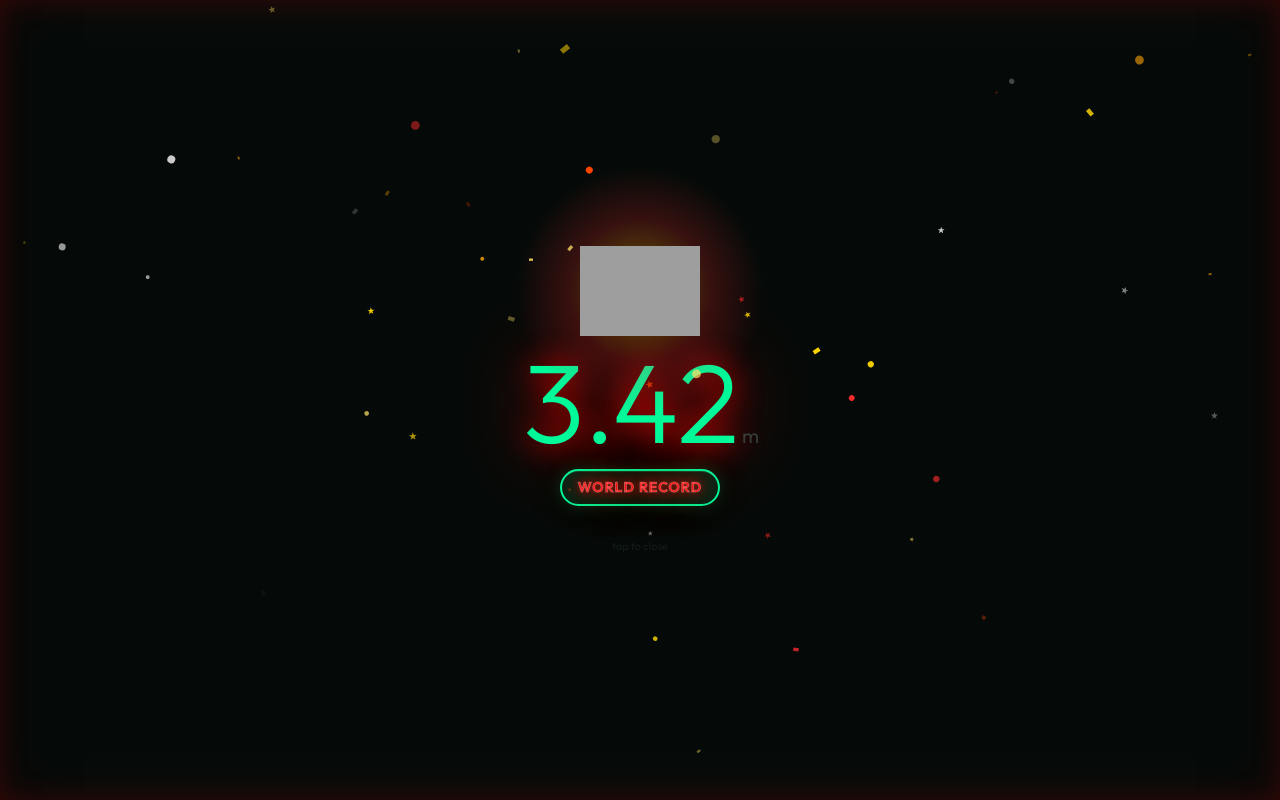
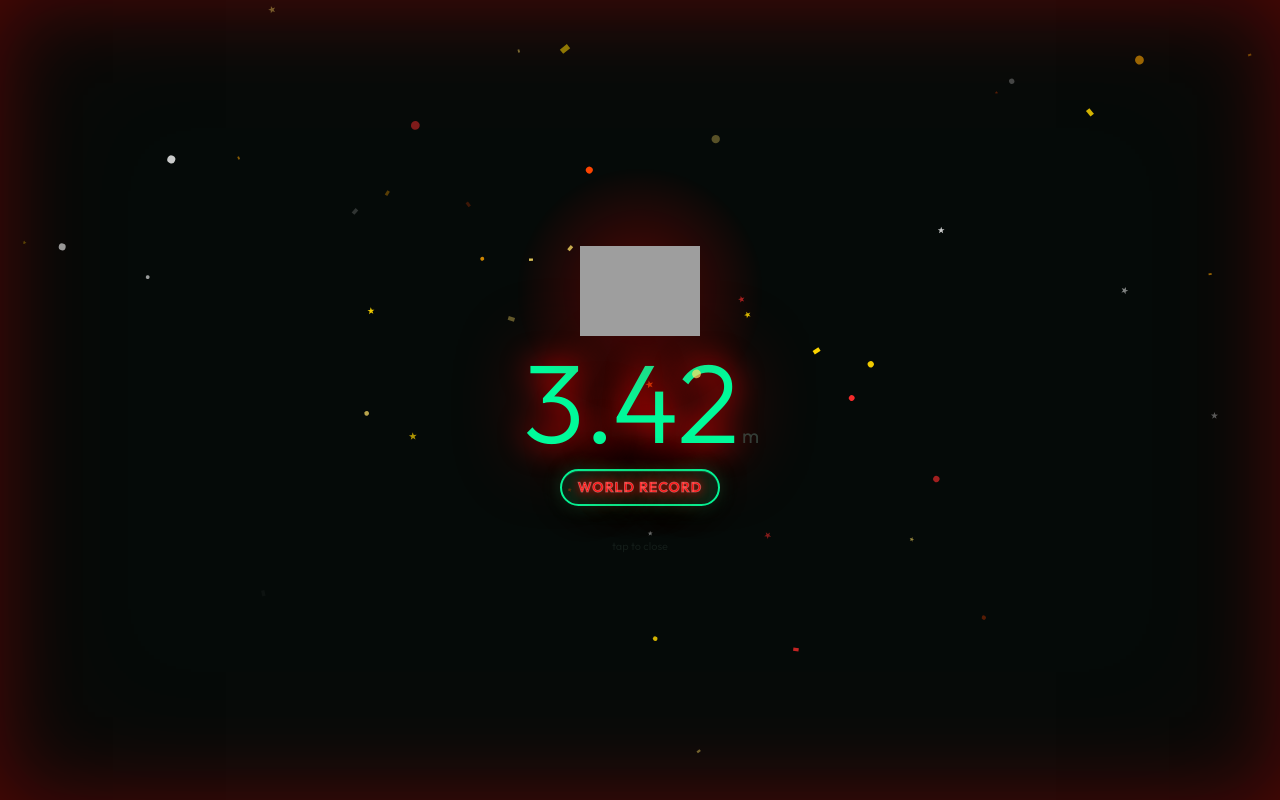
Before and after one commit to rikioooooooooo/throw-to-win, a Next.js app: page /en/debug in a window 1280 px wide. Both pictures are taken after a click on the button "🌍 World #1 (WR)". Built offline with nearby package versions, Linux system fonts and the light colour scheme; grey boxes are pictures that could not be loaded.

Commit message:
feat: 画面縁グロー3倍拡大 + アイコン背景グローも全色同期点滅

```diff
--- a/src/app/[locale]/debug/page.tsx
+++ b/src/app/[locale]/debug/page.tsx
@@ -131,17 +131,17 @@ export default function DebugPage() {
         const w5 = achievementResult.worldTop5Rank;
         const c5 = achievementResult.countryTop5Rank;
         const g = wr
-          ? { hc: "rank-height-wr", bg: "radial-gradient(circle, rgba(255,215,0,0.4) 0%, rgba(255,45,45,0.2) 40%, transparent 70%)", tc: "rank-glow-wr", cc: "rank-card-wr" }
-          : w5 === 2 ? { hc: "rank-height-gold", bg: "radial-gradient(circle, rgba(255,215,0,0.35) 0%, transparent 65%)", tc: "rank-glow-gold", cc: "rank-card-gold" }
-          : w5 === 3 ? { hc: "rank-height-silver", bg: "radial-gradient(circle, rgba(192,192,192,0.3) 0%, transparent 65%)", tc: "rank-glow-silver", cc: "rank-card-silver" }
-          : w5 === 4 ? { hc: "rank-height-bronze", bg: "radial-gradient(circle, rgba(205,127,50,0.25) 0%, transparent 65%)", tc: "rank-glow-bronze", cc: "rank-card-bronze" }
-          : w5 === 5 ? { hc: "rank-height-accent", bg: "radial-gradient(circle, rgba(0,250,154,0.2) 0%, transparent 65%)", tc: "rank-glow-accent", cc: "rank-card-accent" }
-          : c5 === 1 ? { hc: "rank-height-c1", bg: "radial-gradient(circle, rgba(0,250,154,0.3) 0%, transparent 65%)", tc: "rank-glow-country1", cc: "rank-card-c1" }
-          : c5 === 2 ? { hc: "rank-height-accent", bg: "radial-gradient(circle, rgba(0,250,154,0.25) 0%, transparent 65%)", tc: "rank-glow-accent", cc: "rank-card-accent" }
-          : c5 === 3 ? { hc: "rank-height-teal", bg: "radial-gradient(circle, rgba(0,200,180,0.2) 0%, transparent 65%)", tc: "rank-glow-teal", cc: "rank-card-teal" }
-          : c5 === 4 ? { hc: "", bg: "radial-gradient(circle, rgba(0,250,154,0.15) 0%, transparent 65%)", tc: "", cc: "" }
-          : c5 === 5 ? { hc: "", bg: "", tc: "", cc: "" }
-          : { hc: "", bg: "", tc: "", cc: "" };
+          ? { hc: "rank-height-wr", bc: "rank-badge-wr", tc: "rank-glow-wr", cc: "rank-card-wr" }
+          : w5 === 2 ? { hc: "rank-height-gold", bc: "rank-badge-gold", tc: "rank-glow-gold", cc: "rank-card-gold" }
+          : w5 === 3 ? { hc: "rank-height-silver", bc: "rank-badge-silver", tc: "rank-glow-silver", cc: "rank-card-silver" }
+          : w5 === 4 ? { hc: "rank-height-bronze", bc: "rank-badge-bronze", tc: "rank-glow-bronze", cc: "rank-card-bronze" }
+          : w5 === 5 ? { hc: "rank-height-accent", bc: "rank-badge-accent", tc: "rank-glow-accent", cc: "rank-card-accent" }
+          : c5 === 1 ? { hc: "rank-height-c1", bc: "rank-badge-c1", tc: "rank-glow-country1", cc: "rank-card-c1" }
+          : c5 === 2 ? { hc: "rank-height-accent", bc: "rank-badge-accent", tc: "rank-glow-accent", cc: "rank-card-accent" }
+          : c5 === 3 ? { hc: "rank-height-teal", bc: "rank-badge-teal", tc: "rank-glow-teal", cc: "rank-card-teal" }
+          : c5 === 4 ? { hc: "", bc: "", tc: "", cc: "" }
+          : c5 === 5 ? { hc: "", bc: "", tc: "", cc: "" }
+          : { hc: "", bc: "", tc: "", cc: "" };
 
         const statusParts: string[] = [];
         if (achievementResult.isWorldRecord) statusParts.push("WORLD RECORD");
@@ -158,7 +158,7 @@ export default function DebugPage() {
         <div className={`fixed inset-0 z-30 bg-background flex flex-col items-center justify-center ${g.cc}`} onClick={() => setAchievementResult(null)}>
           {/* Badge with radial glow */}
           <div className="relative mb-4">
-            {g.bg && <div className="absolute rounded-full pointer-events-none" style={{ width: 250, height: 250, top: "50%", left: "50%", transform: "translate(-50%, -50%)", background: g.bg }} aria-hidden="true" />}
+            {g.bc && <div className={`absolute rounded-full pointer-events-none ${g.bc}`} style={{ width: 250, height: 250, top: "50%", left: "50%", transform: "translate(-50%, -50%)", background: "radial-gradient(circle, var(--rank-bg-color, rgba(0,250,154,0.3)) 0%, transparent 70%)" }} aria-hidden="true" />}
             {achievementResult.badge === "chuuniTier" && (
               <div className="relative"><TierIcon tierId={activeTierId} size={100} /></div>
             )}
--- a/src/app/globals.css
+++ b/src/app/globals.css
@@ -543,43 +543,65 @@ input:focus-visible {
 /* Card border neon (inset box-shadow) */
 .rank-card-wr { animation: rank-c-wr 0.7s linear infinite; }
 @keyframes rank-c-wr {
-  0% { box-shadow: inset 0 0 30px rgba(255,0,0,0.15), inset 0 0 60px rgba(255,0,0,0.05); }
-  17% { box-shadow: inset 0 0 30px rgba(255,255,0,0.15), inset 0 0 60px rgba(255,255,0,0.05); }
-  33% { box-shadow: inset 0 0 30px rgba(0,255,0,0.15), inset 0 0 60px rgba(0,255,0,0.05); }
-  50% { box-shadow: inset 0 0 30px rgba(0,255,255,0.15), inset 0 0 60px rgba(0,255,255,0.05); }
-  67% { box-shadow: inset 0 0 30px rgba(68,68,255,0.15), inset 0 0 60px rgba(68,68,255,0.05); }
-  83% { box-shadow: inset 0 0 30px rgba(255,0,255,0.15), inset 0 0 60px rgba(255,0,255,0.05); }
-  100% { box-shadow: inset 0 0 30px rgba(255,0,0,0.15), inset 0 0 60px rgba(255,0,0,0.05); }
+  0% { box-shadow: inset 0 0 80px rgba(255,0,0,0.25), inset 0 0 160px rgba(255,0,0,0.08); }
+  17% { box-shadow: inset 0 0 80px rgba(255,255,0,0.25), inset 0 0 160px rgba(255,255,0,0.08); }
+  33% { box-shadow: inset 0 0 80px rgba(0,255,0,0.25), inset 0 0 160px rgba(0,255,0,0.08); }
+  50% { box-shadow: inset 0 0 80px rgba(0,255,255,0.25), inset 0 0 160px rgba(0,255,255,0.08); }
+  67% { box-shadow: inset 0 0 80px rgba(68,68,255,0.25), inset 0 0 160px rgba(68,68,255,0.08); }
+  83% { box-shadow: inset 0 0 80px rgba(255,0,255,0.25), inset 0 0 160px rgba(255,0,255,0.08); }
+  100% { box-shadow: inset 0 0 80px rgba(255,0,0,0.25), inset 0 0 160px rgba(255,0,0,0.08); }
 }
 .rank-card-gold { animation: rank-c-gold 0.5s linear infinite; }
 @keyframes rank-c-gold {
-  0%, 100% { box-shadow: inset 0 0 20px rgba(255,215,0,0.08); }
-  50% { box-shadow: inset 0 0 40px rgba(255,215,0,0.2), inset 0 0 80px rgba(255,215,0,0.06); }
+  0%, 100% { box-shadow: inset 0 0 40px rgba(255,215,0,0.1); }
+  50% { box-shadow: inset 0 0 80px rgba(255,215,0,0.25), inset 0 0 140px rgba(255,215,0,0.08); }
 }
 .rank-card-silver { animation: rank-c-silver 0.6s linear infinite; }
 @keyframes rank-c-silver {
-  0%, 100% { box-shadow: inset 0 0 16px rgba(192,192,192,0.06); }
-  50% { box-shadow: inset 0 0 35px rgba(192,192,192,0.15), inset 0 0 60px rgba(192,192,192,0.04); }
+  0%, 100% { box-shadow: inset 0 0 30px rgba(192,192,192,0.08); }
+  50% { box-shadow: inset 0 0 70px rgba(192,192,192,0.2), inset 0 0 120px rgba(192,192,192,0.06); }
 }
 .rank-card-bronze { animation: rank-c-bronze 0.7s linear infinite; }
 @keyframes rank-c-bronze {
-  0%, 100% { box-shadow: inset 0 0 12px rgba(205,127,50,0.05); }
-  50% { box-shadow: inset 0 0 28px rgba(205,127,50,0.12); }
+  0%, 100% { box-shadow: inset 0 0 25px rgba(205,127,50,0.06); }
+  50% { box-shadow: inset 0 0 60px rgba(205,127,50,0.16), inset 0 0 100px rgba(205,127,50,0.05); }
 }
 .rank-card-accent { animation: rank-c-accent 0.6s linear infinite; }
 @keyframes rank-c-accent {
-  0%, 100% { box-shadow: inset 0 0 12px rgba(0,250,154,0.04); }
-  50% { box-shadow: inset 0 0 28px rgba(0,250,154,0.1); }
+  0%, 100% { box-shadow: inset 0 0 25px rgba(0,250,154,0.06); }
+  50% { box-shadow: inset 0 0 60px rgba(0,250,154,0.15), inset 0 0 100px rgba(0,250,154,0.05); }
 }
 .rank-card-c1 { animation: rank-c-c1 0.4s linear infinite; }
 @keyframes rank-c-c1 {
-  0%, 100% { box-shadow: inset 0 0 18px rgba(0,250,154,0.06); }
-  50% { box-shadow: inset 0 0 40px rgba(0,250,154,0.16), inset 0 0 70px rgba(0,250,154,0.05); }
+  0%, 100% { box-shadow: inset 0 0 35px rgba(0,250,154,0.08); }
+  50% { box-shadow: inset 0 0 80px rgba(0,250,154,0.22), inset 0 0 130px rgba(0,250,154,0.07); }
 }
 .rank-card-teal { animation: rank-c-teal 0.7s linear infinite; }
 @keyframes rank-c-teal {
-  0%, 100% { box-shadow: inset 0 0 10px rgba(0,200,180,0.04); }
-  50% { box-shadow: inset 0 0 22px rgba(0,200,180,0.1); }
+  0%, 100% { box-shadow: inset 0 0 20px rgba(0,200,180,0.05); }
+  50% { box-shadow: inset 0 0 50px rgba(0,200,180,0.14), inset 0 0 80px rgba(0,200,180,0.04); }
+}
+
+/* Badge glow pulse (behind icon) */
+.rank-badge-wr { animation: rank-bg-wr 0.7s linear infinite; }
+@keyframes rank-bg-wr {
+  0% { opacity: 0.6; background: radial-gradient(circle, rgba(255,0,0,0.5) 0%, transparent 70%); }
+  17% { opacity: 0.8; background: radial-gradient(circle, rgba(255,255,0,0.5) 0%, transparent 70%); }
+  33% { opacity: 0.7; background: radial-gradient(circle, rgba(0,255,0,0.5) 0%, transparent 70%); }
+  50% { opacity: 0.8; background: radial-gradient(circle, rgba(0,255,255,0.5) 0%, transparent 70%); }
+  67% { opacity: 0.7; background: radial-gradient(circle, rgba(68,68,255,0.5) 0%, transparent 70%); }
+  83% { opacity: 0.8; background: radial-gradient(circle, rgba(255,0,255,0.5) 0%, transparent 70%); }
+  100% { opacity: 0.6; background: radial-gradient(circle, rgba(255,0,0,0.5) 0%, transparent 70%); }
+}
+.rank-badge-gold { animation: rank-bg-pulse 0.5s linear infinite; --rank-bg-color: rgba(255,215,0,0.4); }
+.rank-badge-silver { animation: rank-bg-pulse 0.6s linear infinite; --rank-bg-color: rgba(192,192,192,0.35); }
+.rank-badge-bronze { animation: rank-bg-pulse 0.7s linear infinite; --rank-bg-color: rgba(205,127,50,0.3); }
+.rank-badge-accent { animation: rank-bg-pulse 0.6s linear infinite; --rank-bg-color: rgba(0,250,154,0.3); }
+.rank-badge-c1 { animation: rank-bg-pulse 0.4s linear infinite; --rank-bg-color: rgba(0,250,154,0.4); }
+.rank-badge-teal { animation: rank-bg-pulse 0.7s linear infinite; --rank-bg-color: rgba(0,200,180,0.25); }
+@keyframes rank-bg-pulse {
+  0%, 100% { opacity: 0.4; }
+  50% { opacity: 1; }
 }
 
 /* PB explosion — screen flash */
```
Also changed, not shown: src/components/result-screen.tsx (+14 -14 lines).
